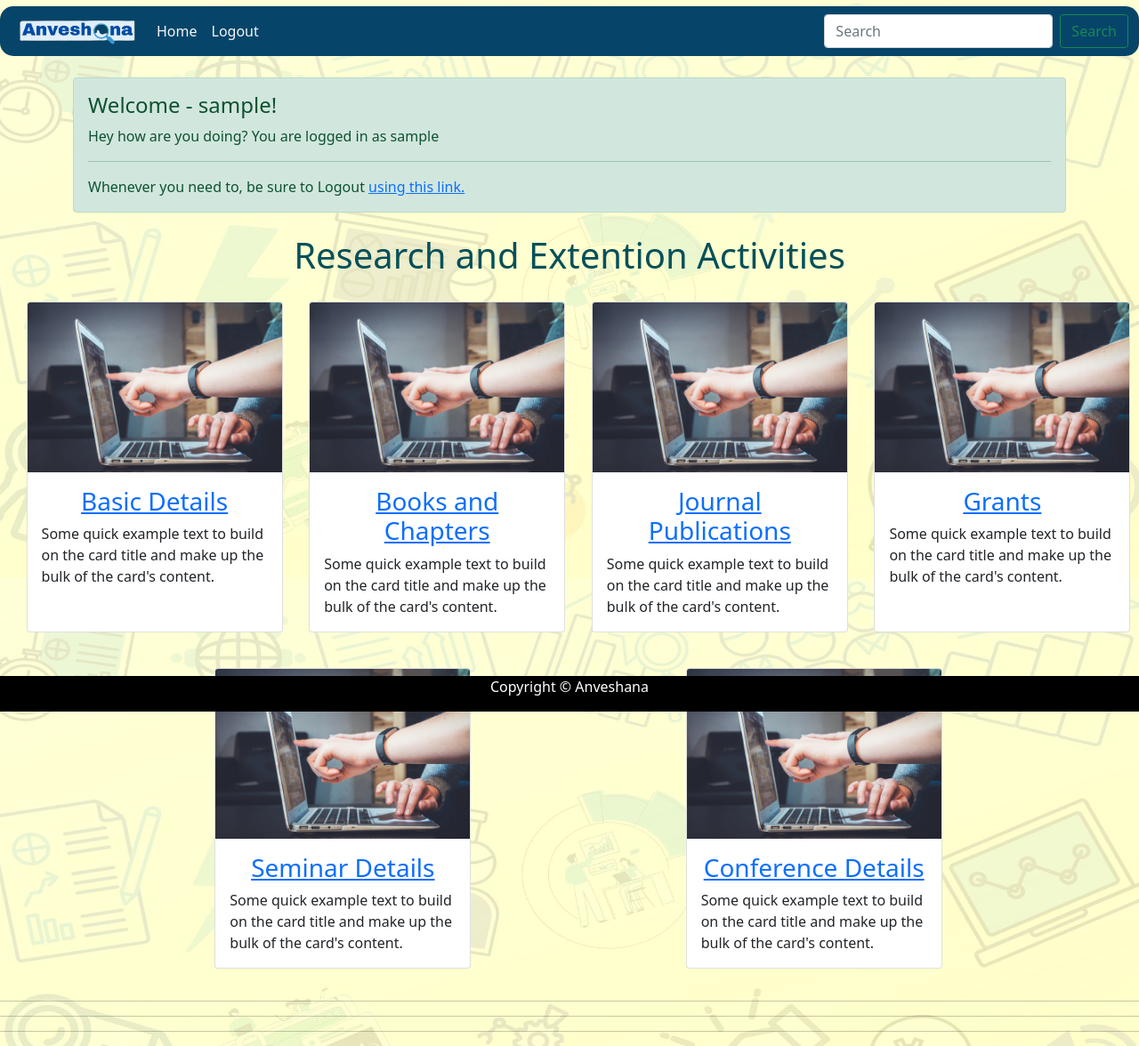
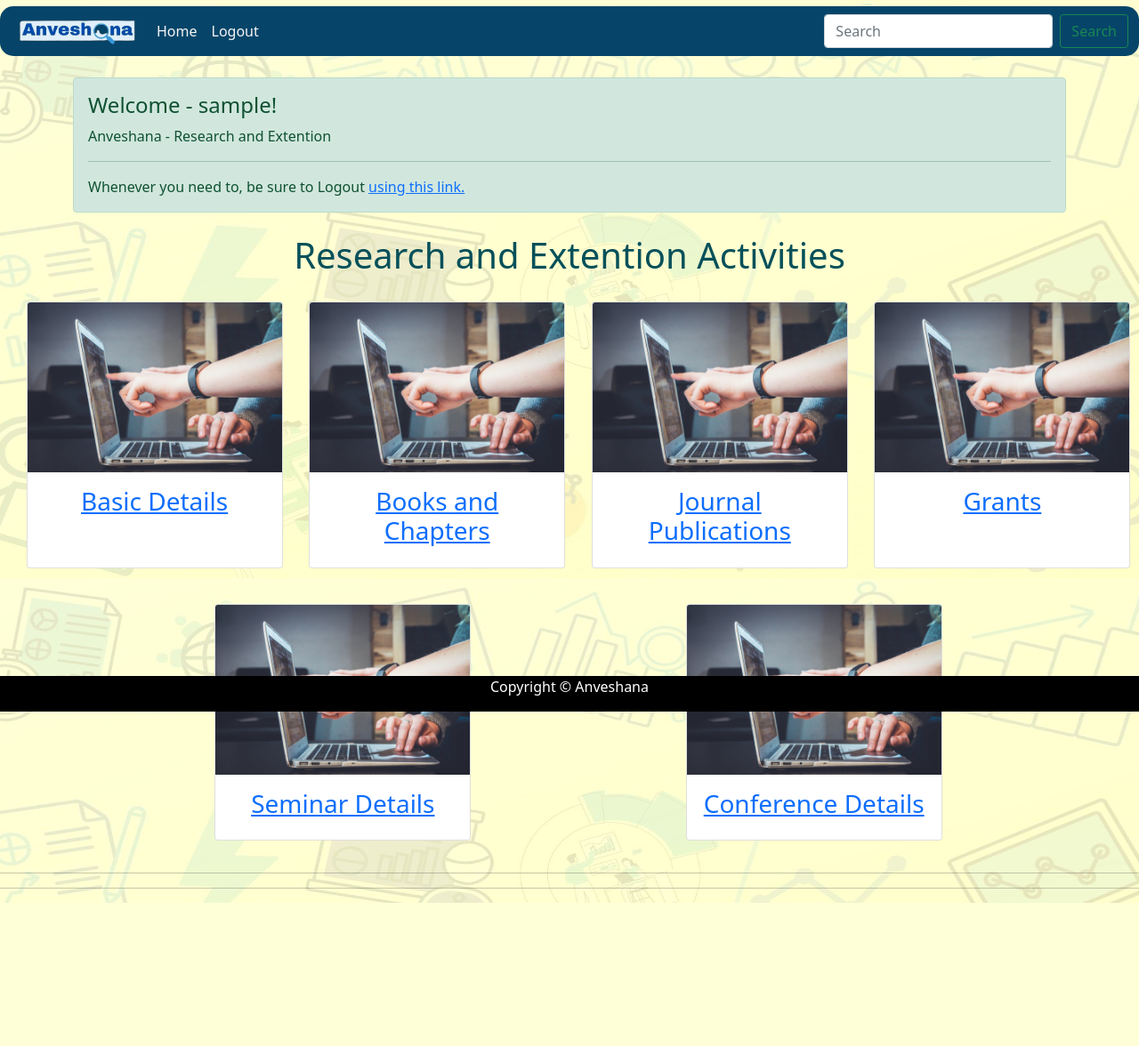
Before and after one commit to sahasr369/Anveshana, a PHP site: page /home.php in a window 1280 px wide. Shown: the whole page at 89% size. After the commit the page ends 1015 px from the top, so only its background shows below. Run offline with PHP 8.4, Linux system fonts and the light colour scheme; the visitor is signed in with stand-in values (Sample User, id 1).

Commit message:
final push

```diff
--- a/b&creport.php
+++ b/b&creport.php
@@ -16,7 +16,7 @@
       integrity="sha256-H+K7U5CnXl1h5ywQfKtSj8PCmoN9aaq30gDh27Xc0jk="
       crossorigin="anonymous">
     </script>
-    <link rel="stylesheet" href="style.css">
+    <link rel="stylesheet" href="styles.css">
 
 
     <title>Report</title>
--- a/bdreport.php
+++ b/bdreport.php
@@ -16,7 +16,7 @@
       integrity="sha256-H+K7U5CnXl1h5ywQfKtSj8PCmoN9aaq30gDh27Xc0jk="
       crossorigin="anonymous">
     </script>
-    <link rel="stylesheet" href="style.css">
+    <link rel="stylesheet" href="styles.css">
 
 
 
--- a/books&chap.php
+++ b/books&chap.php
@@ -29,7 +29,7 @@ if($_SERVER["REQUEST_METHOD"] == "POST"){
     <!-- Bootstrap CSS -->
     <link href="https://cdn.jsdelivr.net/npm/bootstrap@5.1.3/dist/css/bootstrap.min.css" rel="stylesheet" integrity="sha384-1BmE4kWBq78iYhFldvKuhfTAU6auU8tT94WrHftjDbrCEXSU1oBoqyl2QvZ6jIW3" crossorigin="anonymous">
 
-    <link rel="stylesheet" href="style.css">
+    <link rel="stylesheet" href="styles.css">
 
 
     <title>Books and Chapters</title>
--- a/conference.php
+++ b/conference.php
@@ -34,7 +34,7 @@ if($_SERVER["REQUEST_METHOD"] == "POST"){
     <link href="https://cdn.jsdelivr.net/npm/bootstrap@5.1.3/dist/css/bootstrap.min.css" rel="stylesheet"
         integrity="sha384-1BmE4kWBq78iYhFldvKuhfTAU6auU8tT94WrHftjDbrCEXSU1oBoqyl2QvZ6jIW3" crossorigin="anonymous">
 
-    <link rel="stylesheet" href="style.css">
+    <link rel="stylesheet" href="styles.css">
 
 
     <title>Conference Details</title>
--- a/creport.php
+++ b/creport.php
@@ -16,7 +16,7 @@
       integrity="sha256-H+K7U5CnXl1h5ywQfKtSj8PCmoN9aaq30gDh27Xc0jk="
       crossorigin="anonymous">
     </script>
-    <link rel="stylesheet" href="style.css">
+    <link rel="stylesheet" href="styles.css">
 
 
 
--- a/grants.php
+++ b/grants.php
@@ -31,7 +31,7 @@ if($_SERVER["REQUEST_METHOD"] == "POST"){
     <!-- Bootstrap CSS -->
     <link href="https://cdn.jsdelivr.net/npm/bootstrap@5.1.3/dist/css/bootstrap.min.css" rel="stylesheet" integrity="sha384-1BmE4kWBq78iYhFldvKuhfTAU6auU8tT94WrHftjDbrCEXSU1oBoqyl2QvZ6jIW3" crossorigin="anonymous">
 
-    <link rel="stylesheet" href="style.css">
+    <link rel="stylesheet" href="styles.css">
 
 
     <title>Grants</title>
--- a/greport.php
+++ b/greport.php
@@ -16,7 +16,7 @@
       integrity="sha256-H+K7U5CnXl1h5ywQfKtSj8PCmoN9aaq30gDh27Xc0jk="
       crossorigin="anonymous">
     </script>
-    <link rel="stylesheet" href="style.css">
+    <link rel="stylesheet" href="styles.css">
 
 
 
--- a/home.php
+++ b/home.php
@@ -22,7 +22,7 @@ if(!isset($_SESSION['loggedin']) || $_SESSION['loggedin']!=true){
     <link href="https://cdn.jsdelivr.net/npm/bootstrap@5.1.3/dist/css/bootstrap.min.css" rel="stylesheet"
     integrity="sha384-1BmE4kWBq78iYhFldvKuhfTAU6auU8tT94WrHftjDbrCEXSU1oBoqyl2QvZ6jIW3" crossorigin="anonymous">
 
-    <link rel="stylesheet" href="style.css">
+    <link rel="stylesheet" href="styles.css">
 
     <title>Welcome - <?php echo $_SESSION['username'] ?></title>
 </head>
@@ -32,7 +32,7 @@ if(!isset($_SESSION['loggedin']) || $_SESSION['loggedin']!=true){
     <div class="container my-4">
         <div class="alert alert-success" role="alert">
             <h4 class="alert-heading">Welcome - <?php echo $_SESSION['username'] ?>!</h4>
-            <p>Hey how are you doing? You are logged in as <?php echo $_SESSION['username'] ?> </p>
+            <p>Anveshana - Research and Extention</p>
             <hr>
             <p class="mb-0">Whenever you need to, be sure to Logout <a href="/anveshana/logout.php"> using this
                     link.</a></p>
@@ -46,8 +46,7 @@ if(!isset($_SESSION['loggedin']) || $_SESSION['loggedin']!=true){
             <img src="image/modules.jpg" class="card-img-top" alt="...">
             <div class="card-body">
                 <h3 class="fhead"><a href="basicdetails.php">Basic Details</a></h3>
-                <p class="card-text">Some quick example text to build on the card title and make up the bulk of the card's
-                    content.</p>
+                <p class="card-text"></p>
             </div>
         </div>
 
@@ -55,8 +54,7 @@ if(!isset($_SESSION['loggedin']) || $_SESSION['loggedin']!=true){
             <img src="image/modules.jpg" class="card-img-top" alt="...">
             <div class="card-body">
                 <h3 class="fhead"><a href="books&chap.php">Books and Chapters</a></h3>
-                <p class="card-text">Some quick example text to build on the card title and make up the bulk of the card's
-                    content.</p>
+                <p class="card-text"></p>
             </div>
         </div>
 
@@ -64,8 +62,7 @@ if(!isset($_SESSION['loggedin']) || $_SESSION['loggedin']!=true){
             <img src="image/modules.jpg" class="card-img-top" alt="...">
             <div class="card-body">
                 <h3 class="fhead"><a href="journalpublication.php">Journal Publications</a></h3>
-                <p class="card-text">Some quick example text to build on the card title and make up the bulk of the card's
-                    content.</p>
+                <p class="card-text"></p>
             </div>
         </div>
 
@@ -74,8 +71,7 @@ if(!isset($_SESSION['loggedin']) || $_SESSION['loggedin']!=true){
             <img src="image/modules.jpg" class="card-img-top" alt="...">
             <div class="card-body">
                 <h3 class="fhead"><a href="grants.php">Grants</a></h3>
-                <p class="card-text">Some quick example text to build on the card title and make up the bulk of the card's
-                    content.</p>
+                <p class="card-text"></p>
             </div>
         </div>
 
@@ -83,8 +79,7 @@ if(!isset($_SESSION['loggedin']) || $_SESSION['loggedin']!=true){
             <img src="image/modules.jpg" class="card-img-top" alt="...">
             <div class="card-body">
                 <h3 class="fhead"><a href="seminardetails.php">Seminar Details</a></h3>
-                <p class="card-text">Some quick example text to build on the card title and make up the bulk of the card's
-                    content.</p>
+                <p class="card-text"></p>
             </div>
         </div>
 
@@ -92,8 +87,7 @@ if(!isset($_SESSION['loggedin']) || $_SESSION['loggedin']!=true){
             <img src="image/modules.jpg" class="card-img-top" alt="...">
             <div class="card-body">
                 <h3 class="fhead"><a href="conference.php">Conference Details</a></h3>
-                <p class="card-text">Some quick example text to build on the card title and make up the bulk of the card's
-                    content.</p>
+                <p class="card-text"></p>
             </div>
         </div>
 
@@ -118,7 +112,6 @@ if(!isset($_SESSION['loggedin']) || $_SESSION['loggedin']!=true){
 
     <hr>
     <hr>
-    <hr>
 
 
 
--- a/journalpublication.php
+++ b/journalpublication.php
@@ -35,7 +35,7 @@ if($_SERVER["REQUEST_METHOD"] == "POST"){
     <link href="https://cdn.jsdelivr.net/npm/bootstrap@5.1.3/dist/css/bootstrap.min.css" rel="stylesheet"
         integrity="sha384-1BmE4kWBq78iYhFldvKuhfTAU6auU8tT94WrHftjDbrCEXSU1oBoqyl2QvZ6jIW3" crossorigin="anonymous">
 
-    <link rel="stylesheet" href="style.css">
+    <link rel="stylesheet" href="styles.css">
 
 
     <title>Journal Publication</title>
--- a/jpreport.php
+++ b/jpreport.php
@@ -16,7 +16,7 @@
       integrity="sha256-H+K7U5CnXl1h5ywQfKtSj8PCmoN9aaq30gDh27Xc0jk="
       crossorigin="anonymous">
     </script>
-    <link rel="stylesheet" href="style.css">
+    <link rel="stylesheet" href="styles.css">
 
 
 
--- a/login.php
+++ b/login.php
@@ -44,7 +44,7 @@ if($_SERVER["REQUEST_METHOD"] == "POST"){
     <!-- Bootstrap CSS -->
     <link href="https://cdn.jsdelivr.net/npm/bootstrap@5.1.3/dist/css/bootstrap.min.css" rel="stylesheet"
         integrity="sha384-1BmE4kWBq78iYhFldvKuhfTAU6auU8tT94WrHftjDbrCEXSU1oBoqyl2QvZ6jIW3" crossorigin="anonymous">
-        <link rel="stylesheet" href="style.css">
+        <link rel="stylesheet" href="styles.css">
 
 
     <title>Login</title>
--- a/sdreport.php
+++ b/sdreport.php
@@ -16,7 +16,7 @@
       integrity="sha256-H+K7U5CnXl1h5ywQfKtSj8PCmoN9aaq30gDh27Xc0jk="
       crossorigin="anonymous">
     </script>
-    <link rel="stylesheet" href="style.css">
+    <link rel="stylesheet" href="styles.css">
 
 
 
--- a/seminardetails.php
+++ b/seminardetails.php
@@ -30,7 +30,7 @@ if($_SERVER["REQUEST_METHOD"] == "POST"){
     <link href="https://cdn.jsdelivr.net/npm/bootstrap@5.1.3/dist/css/bootstrap.min.css" rel="stylesheet"
         integrity="sha384-1BmE4kWBq78iYhFldvKuhfTAU6auU8tT94WrHftjDbrCEXSU1oBoqyl2QvZ6jIW3" crossorigin="anonymous">
 
-    <link rel="stylesheet" href="style.css">
+    <link rel="stylesheet" href="styles.css">
 
 
     <title>Seminar Details</title>
--- a/signup.php
+++ b/signup.php
@@ -47,7 +47,7 @@ if($_SERVER["REQUEST_METHOD"] == "POST"){
     <!-- Bootstrap CSS -->
     <link href="https://cdn.jsdelivr.net/npm/bootstrap@5.1.3/dist/css/bootstrap.min.css" rel="stylesheet"
         integrity="sha384-1BmE4kWBq78iYhFldvKuhfTAU6auU8tT94WrHftjDbrCEXSU1oBoqyl2QvZ6jIW3" crossorigin="anonymous">
-    <link rel="stylesheet" href="style.css">
+    <link rel="stylesheet" href="styles.css">
 
     <title>SignUp</title>
 </head>
@@ -97,7 +97,7 @@ if($_SERVER["REQUEST_METHOD"] == "POST"){
                 </div>
                 <div class="col-auto">
                     <span id="passwordHelpInline" class="form-text">
-                        Must be 8-20 characters long.
+                        <b>Must be 8-20 characters long.</b>
                     </span>
                 </div>
             </div>
@@ -105,7 +105,7 @@ if($_SERVER["REQUEST_METHOD"] == "POST"){
             <div class="sfcpassword mb-3">
                 <label for="cpassword" class="form-label"><b>Confirm Password</b></label>
                 <input type="password" class="form-control" id="cpassword" name="cpassword">
-                <div id="emailHelp" class="form-text">Make sure you type the same password</div>
+                <div id="emailHelp" class="form-text"><b>Make sure you type the same password</b></div>
             </div>
             <button type="submit" class="sfbtn btn btn-primary">SignUp</button>
         </form>
--- a/style.css
+++ b/styles.css
@@ -38,7 +38,7 @@
     background-repeat: no-repeat;
     background-attachment: fixed;
     background-position: center;
-    background-size: 1350px 650px;
+    background-size: 1400px 650px;
 }
 
 /* signup form  */
@@ -102,7 +102,7 @@
     background-repeat: no-repeat;
     background-attachment: fixed;
     background-position: center;
-    background-size: 1350px 650px;
+    background-size: 1400px 650px;
 
 }
 .fhead{
@@ -181,7 +181,7 @@
     background-repeat: no-repeat;
     background-attachment: fixed;
     background-position: center;
-    background-size: 1350px 650px;
+    background-size: 1400px 650px;
 }
 .rhead{
     text-align: center;
@@ -190,6 +190,6 @@
 
 .exportbutton{
     text-align: center;
-    background-color: #555555;
+    background-color: #4CAF50;;
     margin-left: 45%;
 }
```
Also changed, not shown: basicdetails.php (+13 -1 lines).
